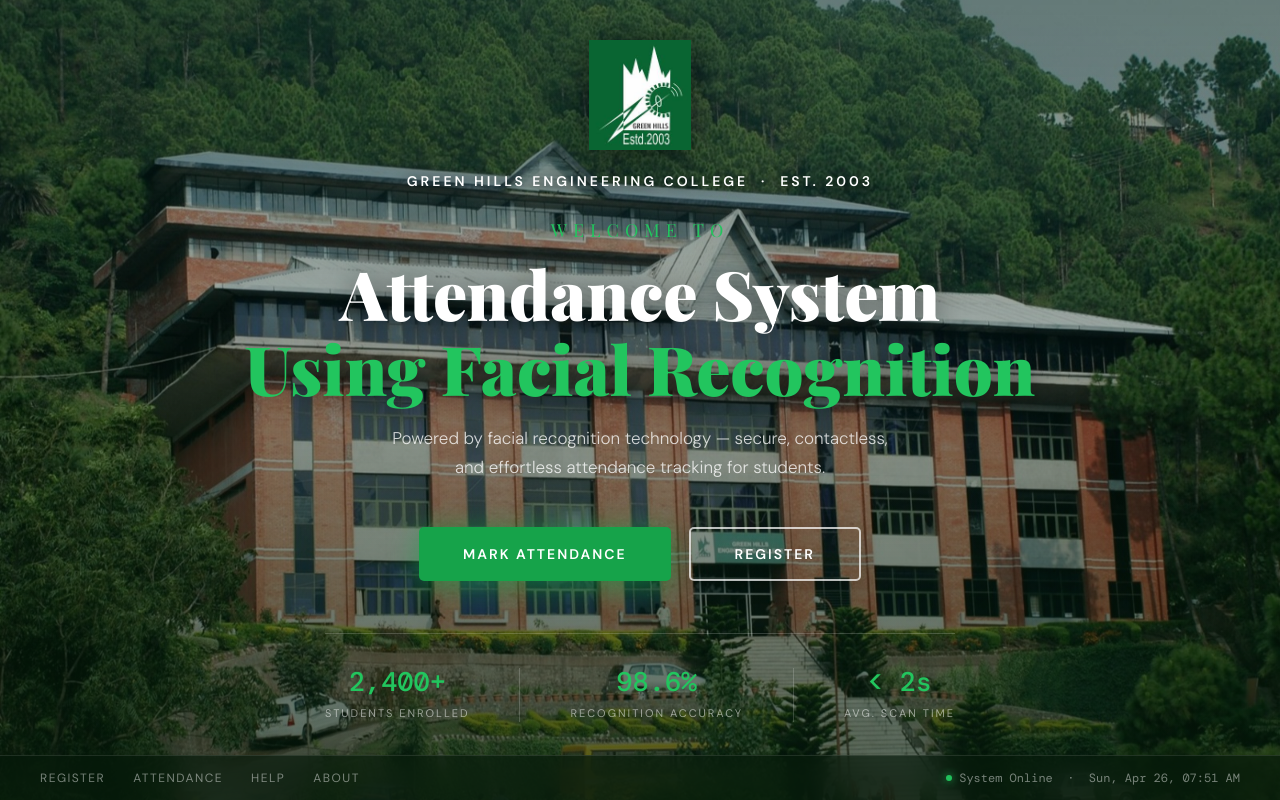
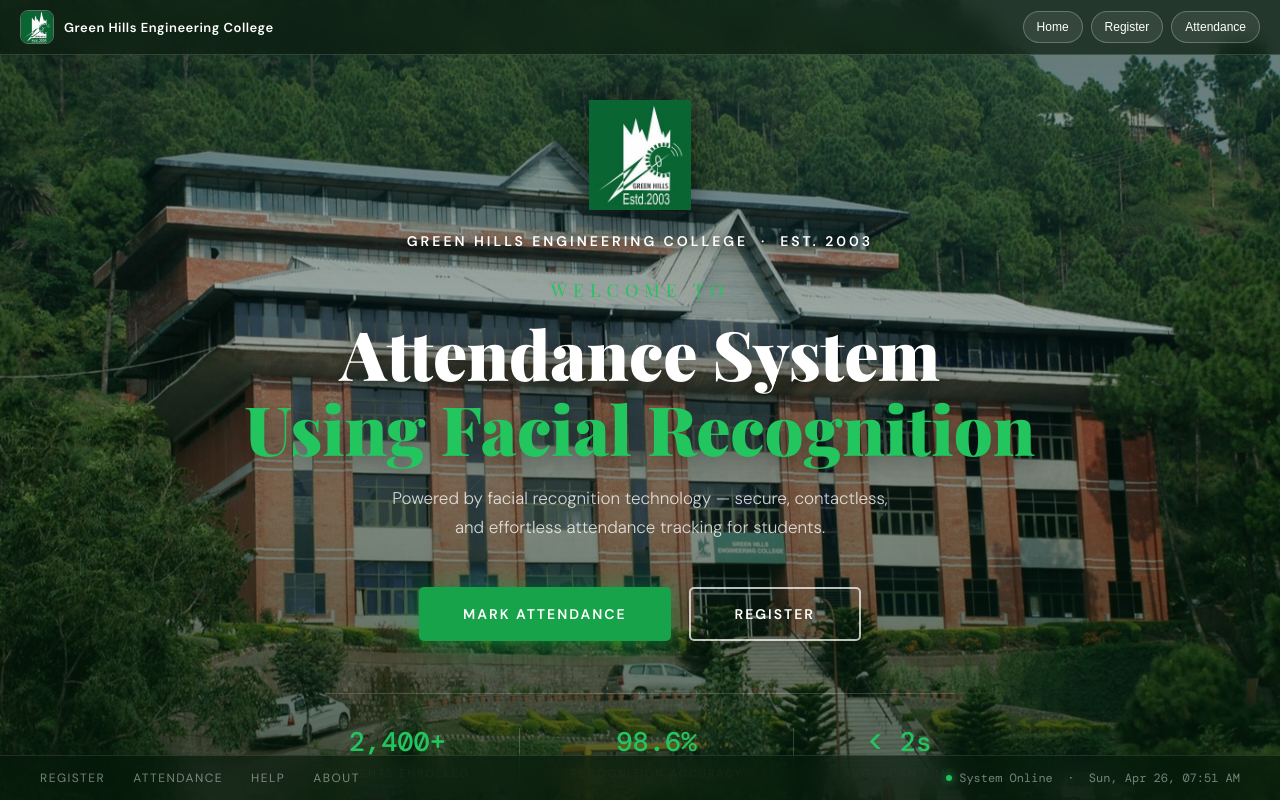
Before and after one commit to chander20256/face-attendence, a plain HTML site: page ui/pages/landing.html in a window 1280 px wide. Shown: the top 800 px of the page. Drawn offline with nearby package versions, Linux system fonts and the light colour scheme.

Commit message:
Add branded top navbar to attendance page login view

```diff
--- a/ui/pages/landing.html
+++ b/ui/pages/landing.html
@@ -23,6 +23,60 @@
     body {
       font-family: 'DM Sans', sans-serif;
       overflow-y: auto;
+    }
+
+    .top-nav {
+      position: fixed;
+      top: 0;
+      left: 0;
+      right: 0;
+      z-index: 30;
+      display: flex;
+      align-items: center;
+      justify-content: space-between;
+      padding: 10px 20px;
+      background: rgba(12, 30, 16, 0.72);
+      backdrop-filter: blur(10px);
+      border-bottom: 1px solid rgba(255, 255, 255, 0.15);
+    }
+
+    .nav-brand {
+      display: flex;
+      align-items: center;
+      gap: 10px;
+      color: #fff;
+      font-weight: 600;
+      font-size: 13px;
+      letter-spacing: 0.5px;
+    }
+
+    .nav-logo {
+      width: 34px;
+      height: 34px;
+      border-radius: 8px;
+      object-fit: cover;
+      border: 1px solid rgba(255, 255, 255, 0.35);
+    }
+
+    .nav-links {
+      display: flex;
+      gap: 8px;
+    }
+
+    .nav-link {
+      border: 1px solid rgba(255, 255, 255, 0.25);
+      background: rgba(255, 255, 255, 0.08);
+      color: #fff;
+      font-size: 12px;
+      padding: 8px 13px;
+      border-radius: 999px;
+      cursor: pointer;
+      transition: all 0.2s ease;
+    }
+
+    .nav-link:hover {
+      border-color: rgba(34, 197, 94, 0.8);
+      background: rgba(34, 197, 94, 0.2);
     }
 
     /* Static background image */
@@ -58,7 +112,7 @@
       flex-direction: column;
       align-items: center;
       justify-content: center;
-      padding: 40px 20px 90px 20px;
+      padding: 100px 20px 90px 20px;
       text-align: center;
     }
 
@@ -480,6 +534,18 @@
 <div class="bg"></div>
 <div class="overlay"></div>
 
+<nav class="top-nav">
+  <div class="nav-brand">
+    <img src="../assets/Logo.jpeg" alt="College Logo" class="nav-logo" onerror="this.style.display='none'">
+    Green Hills Engineering College
+  </div>
+  <div class="nav-links">
+    <button class="nav-link" onclick="goToPage('home')">Home</button>
+    <button class="nav-link" onclick="goToPage('register')">Register</button>
+    <button class="nav-link" onclick="goToPage('attendance')">Attendance</button>
+  </div>
+</nav>
+
 <div class="page">
   <div class="college-logo">
     <img src="../assets/Logo.jpeg" alt="College Logo">
@@ -722,6 +788,14 @@
 
 <script>
   function goToPage(page) {
+    if (page === 'home') {
+      if (window.parent && window.parent !== window && typeof window.parent.navigate === 'function') {
+        window.parent.navigate('home');
+        return;
+      }
+      window.location.href = '/';
+      return;
+    }
     if (window.parent && window.parent !== window && typeof window.parent.navigate === 'function') {
       window.parent.navigate(page);
       return;
```
Also changed, not shown: ui/pages/attendance.html (+78 -1 lines), ui/pages/register.html (+60 -0 lines).
